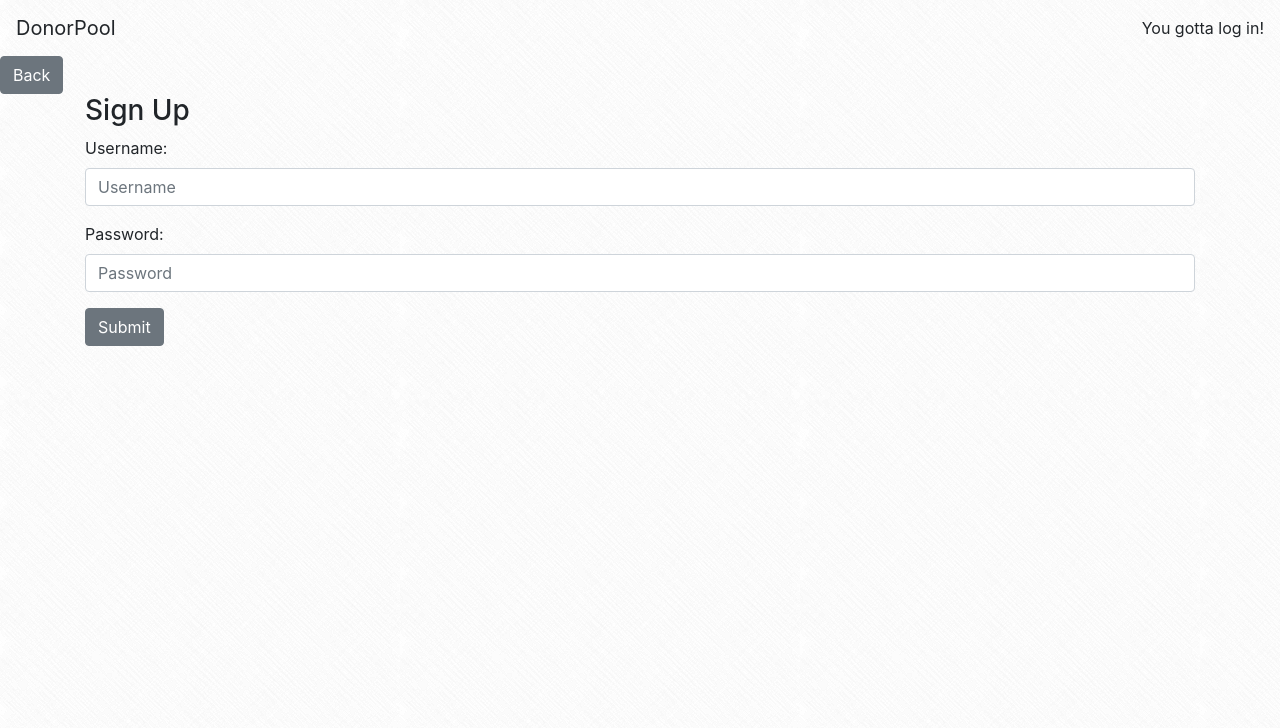
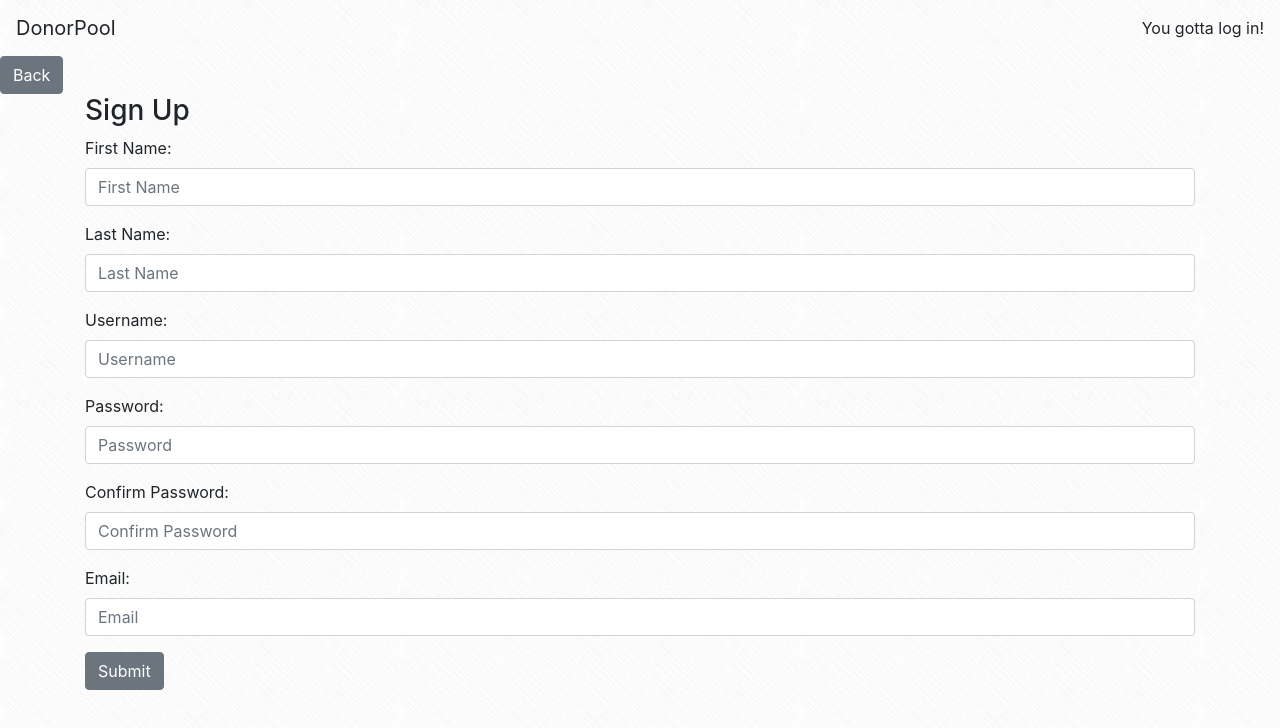
Before and after one commit to Dick-Ward/DonorPool-client, a React (Create React App) app: page /login in a window 1280 px wide. Both pictures are taken after a click on the button "Sign Up". Shown: the top 728 px of the page. Built offline with nearby package versions, Linux system fonts and the light colour scheme.

Commit message:
added info to signup

```diff
--- a/src/actions/index.js
+++ b/src/actions/index.js
@@ -26,9 +26,16 @@ export const login = (username, password, history) => dispatch => {
   });
 };
 
-export const signup = (username, password, history) => dispatch => {
+export const signup = (
+  username,
+  password,
+  email,
+  firstName,
+  lastName,
+  history
+) => dispatch => {
   dispatch({ type: ASYNC_START });
-  api.auth.signup(username, password).then(user => {
+  api.auth.signup(username, password, email, firstName, lastName).then(user => {
     localStorage.setItem("token", user.token);
     dispatch({ type: SET_CURRENT_USER, user });
     history.push("/");
--- a/src/components/Signup.js
+++ b/src/components/Signup.js
@@ -3,18 +3,34 @@ import { connect } from "react-redux";
 import { withRouter } from "react-router-dom";
 import * as actions from "../actions";
 
-import { Button, Form, FormGroup, Label, Input, Container } from "reactstrap";
+import {
+  Button,
+  Form,
+  FormGroup,
+  Label,
+  Input,
+  Container,
+  Row,
+  Col
+} from "reactstrap";
 
 class Signup extends React.Component {
   state = {
     username: "",
-    password: ""
+    password: "",
+    passwordConfirm: "",
+    email: "",
+    firstName: "",
+    lastName: ""
   };
   handleSubmit = event => {
     event.preventDefault();
     this.props.signup(
       this.state.username,
       this.state.password,
+      this.state.email,
+      this.state.firstName,
+      this.state.lastName,
       this.props.history
     );
   };
@@ -23,28 +39,76 @@ class Signup extends React.Component {
     this.setState({ [event.target.name]: event.target.value });
   };
   render() {
+    console.log(this.state.lastName);
     return (
       <Container>
         <h3>Sign Up</h3>
+
         <Form onSubmit={this.handleSubmit}>
           <FormGroup>
-            <Label for="loginUsername">Username:</Label>
+            <Label for="signupFirstName">First Name:</Label>
+            <Input
+              onChange={this.handleChange}
+              type="text"
+              name="firstName"
+              id="signupFirstName"
+              placeholder="First Name"
+              maxLength="50"
+            />
+          </FormGroup>
+          <FormGroup>
+            <Label for="signupLastName">Last Name:</Label>
+            <Input
+              onChange={this.handleChange}
+              type="text"
+              name="lastName"
+              id="signupLastName"
+              placeholder="Last Name"
+              maxLength="50"
+            />
+          </FormGroup>
+          <FormGroup>
+            <Label for="signupUsername">Username:</Label>
             <Input
               onChange={this.handleChange}
               type="text"
               name="username"
-              id="loginUsername"
+              id="signupUsername"
               placeholder="Username"
+              maxLength="50"
             />
           </FormGroup>
           <FormGroup>
-            <Label for="loginPassword">Password:</Label>
+            <Label for="signupPassword">Password:</Label>
             <Input
               onChange={this.handleChange}
               type="password"
               name="password"
-              id="loginPassword"
+              id="signupPassword"
               placeholder="Password"
+              maxLength="50"
+            />
+          </FormGroup>
+          <FormGroup>
+            <Label for="signupPasswordConfirm">Confirm Password:</Label>
+            <Input
+              onChange={this.handleChange}
+              type="password"
+              name="passwordConfirm"
+              id="signupPasswordConfirm"
+              placeholder="Confirm Password"
+              maxLength="50"
+            />
+          </FormGroup>
+          <FormGroup>
+            <Label for="signupPasswordConfirm">Email:</Label>
+            <Input
+              onChange={this.handleChange}
+              type="email"
+              name="email"
+              id="signupEmail"
+              placeholder="Email"
+              maxLength="50"
             />
           </FormGroup>
           <Button>Submit</Button>
--- a/src/services/api.js
+++ b/src/services/api.js
@@ -22,11 +22,17 @@ const getCurrentUser = () => {
   }).then(res => res.json());
 };
 
-const signup = (username, password) => {
+const signup = (user_name, password, email, first_name, last_name) => {
   return fetch(`${API_ROOT}/users/`, {
     method: "POST",
     headers: headers,
-    body: JSON.stringify({ user_name: username, password })
+    body: JSON.stringify({
+      user_name,
+      password,
+      first_name,
+      last_name,
+      email
+    })
   }).then(res => res.json());
 };
 
```
